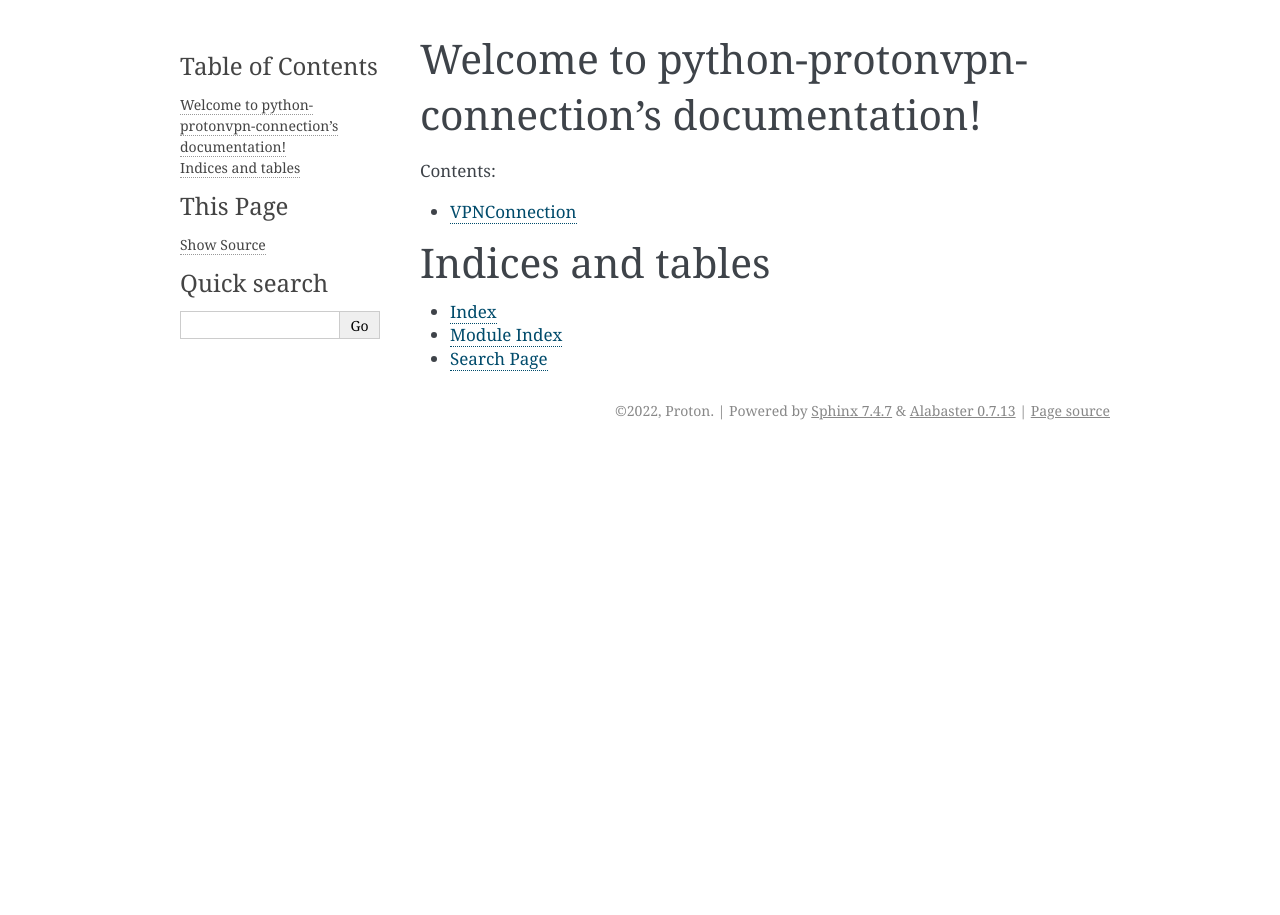
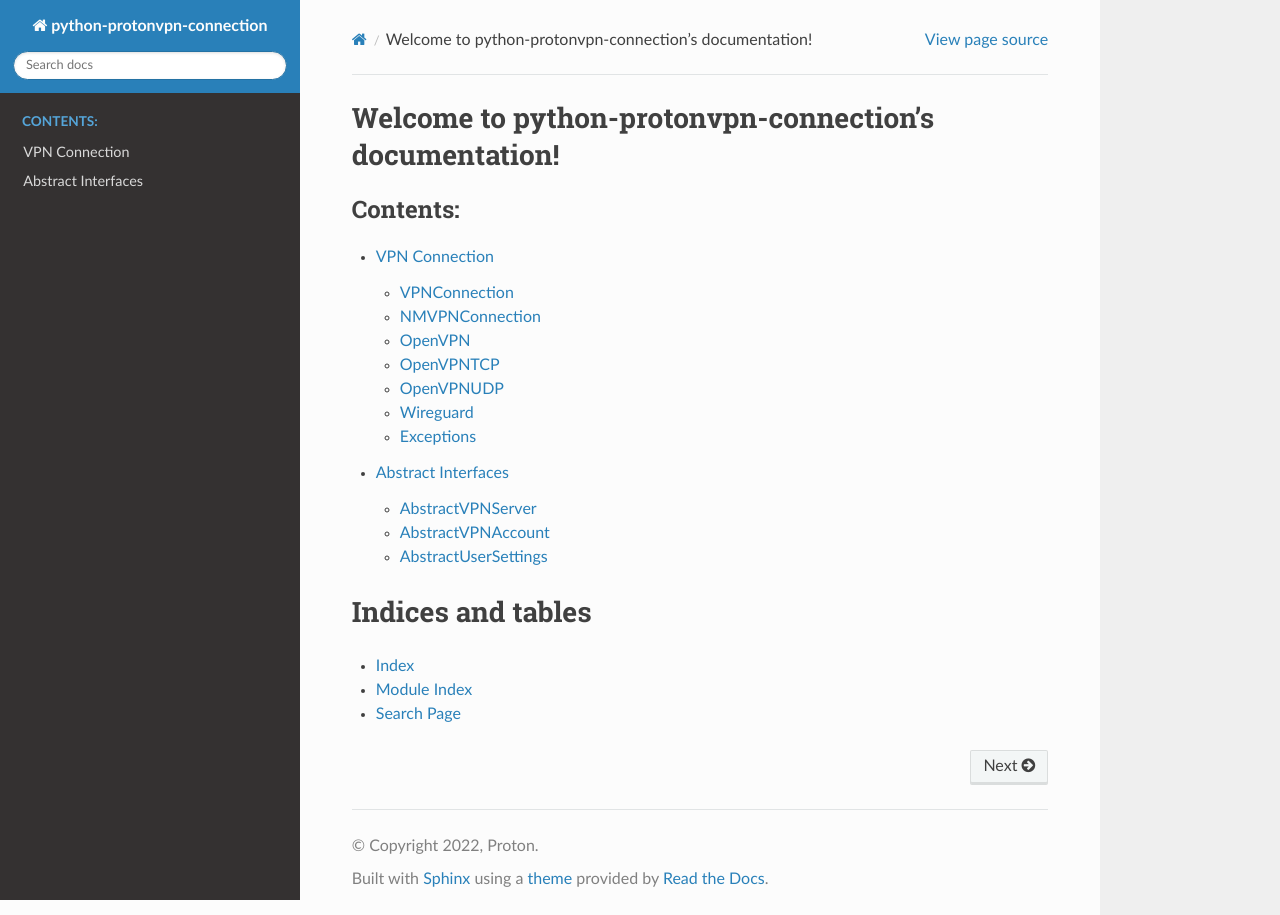
Before and after one commit to ProtonVPN/python-proton-vpn-connection, a Sphinx documentation site: the page built from docs/index.rst, in a window 1280 px wide. Built offline with Sphinx 7.4.7 and the Read the Docs theme 2.0.0, drawn with Linux system fonts in a browser that asks for light colours.

Commit message:
Update sphinx documentation

```diff
--- /dev/null
+++ b/docs/abstracts.rst
@@ -0,0 +1,23 @@
+Abstract Interfaces
+===================
+
+AbstractVPNServer
+--------------------
+
+.. autoclass:: protonvpn_connection.vpnconnection.exceptions.AbstractVPNServer
+   :members:
+   :undoc-members:
+
+AbstractVPNAccount
+--------------------
+
+.. autoclass:: protonvpn_connection.vpnconnection.exceptions.AbstractVPNAccount
+   :members:
+   :undoc-members:
+
+AbstractUserSettings
+--------------------
+
+.. autoclass:: protonvpn_connection.vpnconnection.exceptions.AbstractUserSettings
+   :members:
+   :undoc-members:
--- a/docs/conf.py
+++ b/docs/conf.py
@@ -43,9 +43,12 @@
 # The theme to use for HTML and HTML Help pages.  See the documentation for
 # a list of builtin themes.
 #
-html_theme = 'alabaster'
+html_theme = 'sphinx_rtd_theme'
 
 # Add any paths that contain custom static files (such as style sheets) here,
 # relative to this directory. They are copied after the builtin static files,
 # so a file named "default.css" will overwrite the builtin "default.css".
 html_static_path = ['_static']
+
+# Order documentation in the same order as source
+autodoc_member_order = 'bysource'
--- a/docs/index.rst
+++ b/docs/index.rst
@@ -11,6 +11,7 @@
    :caption: Contents:
 
    vpnconnection
+   abstracts
 
 
 Indices and tables
```
Also changed, not shown: docs/vpnconnection.rst (+46 -20 lines).
